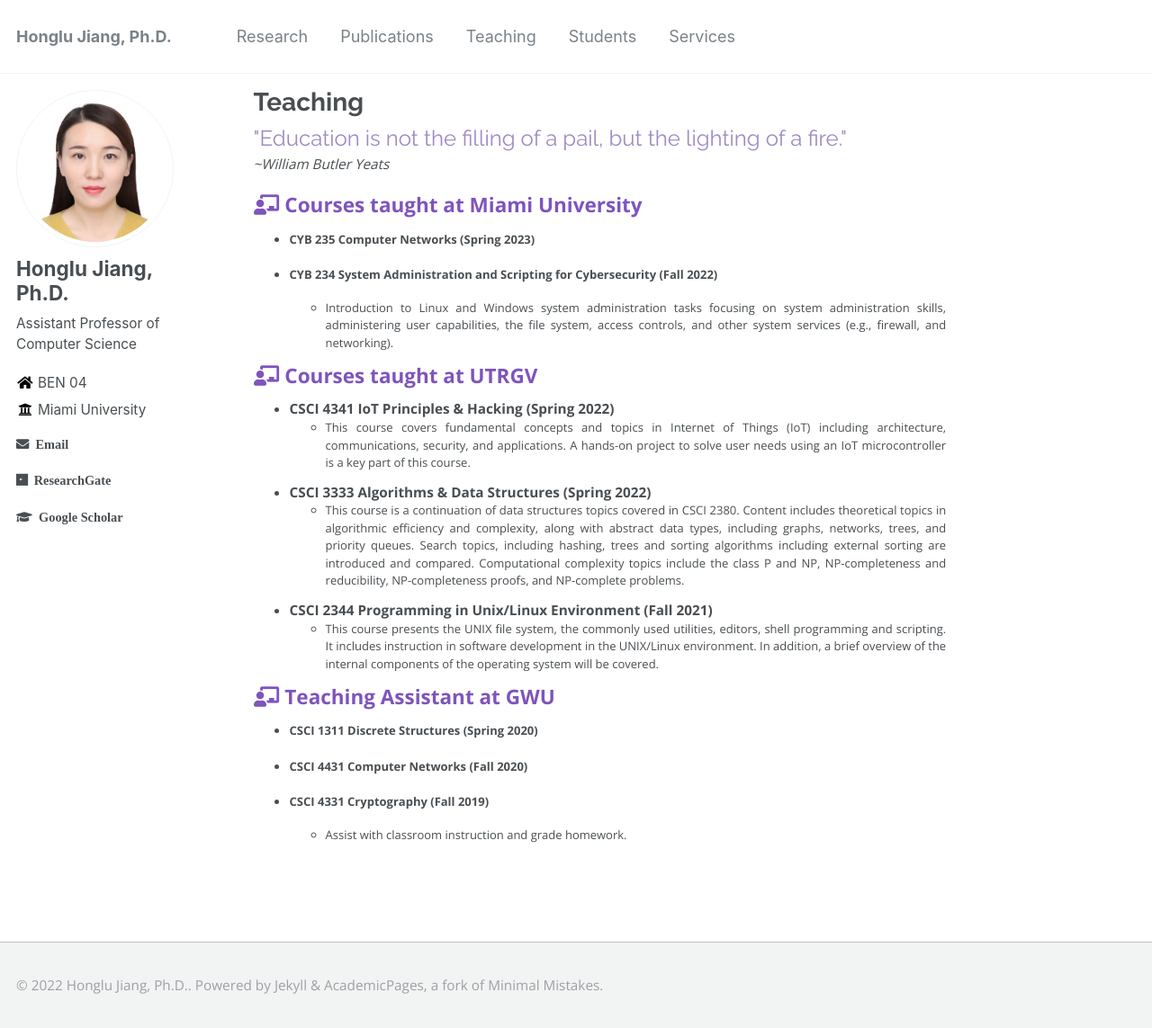
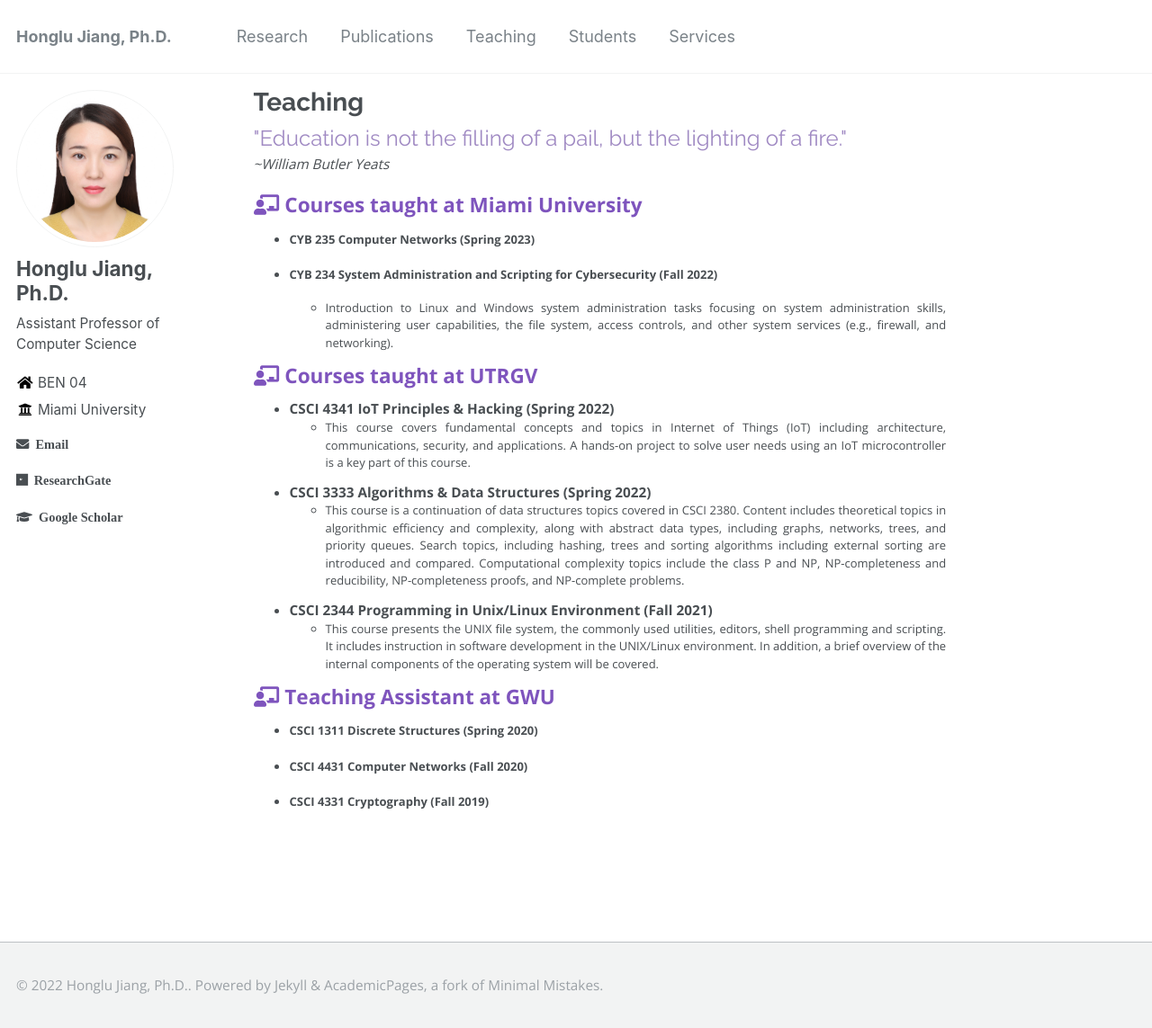
Before and after one commit to hljiang0720/hljiang.github.io, a Jekyll site: the page built from _pages/teaching.md, in a window 1280 px wide and 1143 px high. Shown: the whole window at 90% size. Built offline with Jekyll 4.4.1, drawn with Linux system fonts in a browser that asks for light colours.

Commit message:
Update teaching.md

```diff
--- a/_pages/teaching.md
+++ b/_pages/teaching.md
@@ -33,4 +33,3 @@ author_profile: true
 * **CSCI 4431 Computer Networks (Fall 2020)**
 
 * **CSCI 4331 Cryptography (Fall 2019)**
-  * Assist with classroom instruction and grade homework.
```
